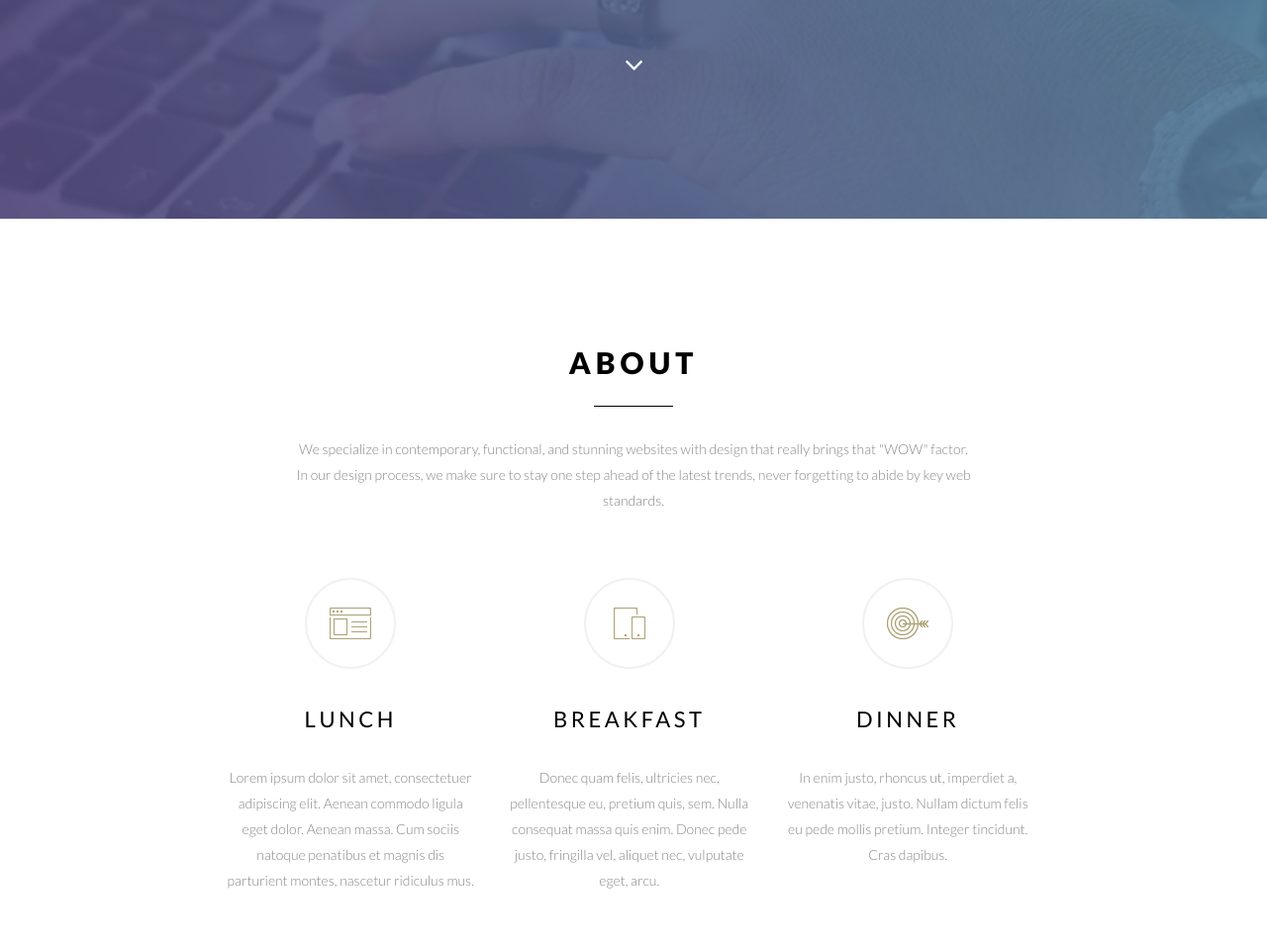
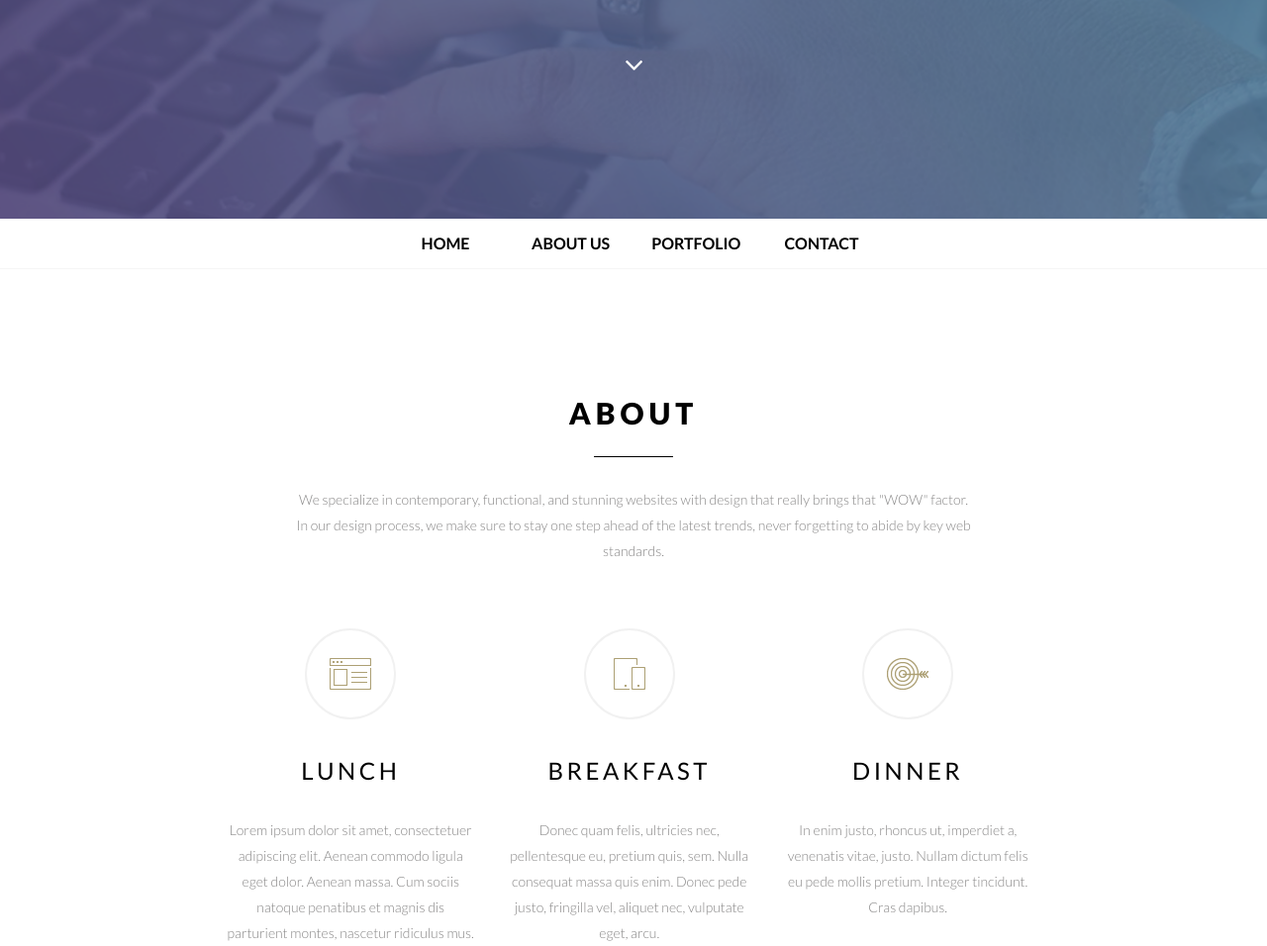
Before and after one commit to ProtooFeorum/Website, a PHP site: page / in a window 1280 px wide. Shown: the part 846-1802 px from the top of the page at 99% size. Before the commit the page ends 1744 px from the top, so only its background shows below. Run offline with PHP 8.4, Linux system fonts and the light colour scheme.

Commit message:
Меню Nav

```diff
--- a/Rewrite/index.html
+++ b/Rewrite/index.html
@@ -18,16 +18,24 @@
                 <p>for your app, logo, website</p>
             </div>
             <div class="intro__button"><button>READ MORE</button></div>
-            <div class="intro_arrow">
+            <div class="intro__arrow">
                 <div class="arrow-img"><img src="img/logo/Arrow-down.png" alt=""></div>
             </div>
         </div>
     </div>
+    <div class="nav">
+            <nav class="nav__menu">
+                    <li><a href="#" class="menu_item">HOME</a></li>
+                    <li><a href="#" class="menu_item">ABOUT US</a></li>
+                    <li><a href="#" class="menu_item">PORTFOLIO</a></li>
+                    <li><a href="#" class="menu_item">CONTACT</a></li>
+            </div>
+        </div>
     <div class="about">
         <div class="about__body">
             <div class="about__header">
-                <div class="about__title title">ABOUT</div>
-            <div class="about__text">We specialize in contemporary, functional, and stunning websites with design that really brings that "WOW" factor.
+                  <div class="about__title title">ABOUT</div>
+                <div class="about__text">We specialize in contemporary, functional, and stunning websites with design that really brings that "WOW" factor.
                 In our design process, we make sure to stay one step ahead of the latest trends,
                 never forgetting to abide by key web standards.</div>
             </div>
@@ -68,50 +76,3 @@
     </div>
 </body>
 </html>
-
-
-
-
-
-
-
-
-
-
-
-
-
-
-
-
-
-
-
-
-
-
-
-
-
-
-
-
-
-
-
-
-
-
-
-
-
-
-
-
-
-<!-- <nav class="menu">
-    <a href="" class="menu__link">HOME</a>
-    <a href="" class="menu__link">ABOUT US</a>
-    <a href="" class="menu__link">PORTFOLIO</a>
-    <a href="" class="menu__link">CONTACT</a>
-  </nav> -->
--- a/Rewrite/style.css
+++ b/Rewrite/style.css
@@ -41,14 +41,10 @@
     padding: 0;
     border: 0; }
 
-  a, a:visited {
+  li {
+    list-style: none;
+    list-style-type: none;
     text-decoration: none; }
-
-  a:hover {
-    text-decoration: none; }
-
-  ul li {
-    list-style: none; }
 
   img {
     vertical-align: top; }
@@ -123,12 +119,40 @@ body{
   background-color: transparent;
   color: #fff;
   }
+
 .arrow-img{
   display: block;
   height: 10px;
   width: 17px;
   margin: 0px auto 150px auto;
 }
+.nav{
+  border-bottom: 1px solid whitesmoke;
+}
+.nav__menu{
+  display: flex;
+   max-width: 460px;
+   margin: 0 auto;
+   justify-content: space-between;
+   align-items: center;
+}
+.nav__menu a{
+    color: #000;
+    text-decoration: none;
+}
+.menu_item{
+  display: flex;
+  width: 80px;
+  height: 50px;
+  font-size: 16px;
+  font-weight: 510;
+  align-items: center;
+  justify-content: center;}
+
+  .active{
+    color: #ada074;
+  }
+
 .about__body{
     max-width: 823px;
     margin: 0 auto;
@@ -152,6 +176,7 @@ body{
     display: flex;
     font-size: 0;
     margin: 0px -15px;
+    flex-flow: row wrap;
 }
 .about__column{
     padding: 0px 15px;
@@ -190,7 +215,7 @@ body{
 .item-about__title{
     text-align: center;
     color:#000000;
-    font-size: 22px;
+    font-size: 24px;
     text-transform: uppercase;
     letter-spacing: 3.52px;
     margin: 0px 0px 35px 0px;
```
